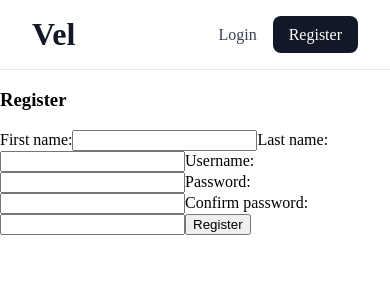
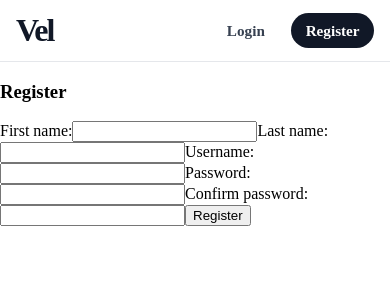
Before and after one commit to veles-rgb/Odin-Book, a React (Vite) app in the folder client/: page /register in a window 390 px wide. Shown: the top 300 px of the page. Built offline with nearby package versions, Linux system fonts and the light colour scheme; no server answers.

Commit message:
Update navbar styles

```diff
--- a/client/src/components/styles/Navbar.module.css
+++ b/client/src/components/styles/Navbar.module.css
@@ -1,16 +1,19 @@
-/* Navbar.module.css */
-
 .header {
     width: 100%;
+    position: sticky;
+    top: 0;
+    z-index: 100;
+
+    background: rgba(255, 255, 255, 0.9);
+    backdrop-filter: blur(10px);
+
     border-bottom: 1px solid #e5e7eb;
-    background-color: #fff;
-    padding: 1rem 0;
 }
 
 .container {
     max-width: 1200px;
     margin: 0 auto;
-    padding: 0 2rem;
+    padding: 0.85rem 2rem;
 
     display: flex;
     justify-content: space-between;
@@ -24,55 +27,124 @@
 
 .logo {
     margin: 0;
+
     font-size: 2rem;
-    font-weight: 700;
+    font-weight: 800;
+    letter-spacing: -0.06em;
+}
+
+.nav {
+    display: flex;
+    align-items: center;
 }
 
 .authLinks {
     display: flex;
-    gap: 1rem;
+    gap: 0.75rem;
     align-items: center;
 }
 
+.loginLink,
+.registerLink,
+.logoutButton {
+    text-decoration: none;
+
+    padding: 0.55rem 0.9rem;
+
+    border-radius: 999px;
+
+    font-weight: 600;
+    font-size: 0.95rem;
+
+    transition:
+        background-color 0.15s ease,
+        color 0.15s ease,
+        transform 0.15s ease;
+}
+
 .loginLink {
-    text-decoration: none;
     color: #374151;
-    font-weight: 500;
+}
+
+.loginLink:hover {
+    background: #f3f4f6;
+    color: #111827;
 }
 
 .registerLink {
-    text-decoration: none;
-    background-color: #111827;
-    color: #fff;
-    padding: 0.6rem 1rem;
-    border-radius: 8px;
-    font-weight: 500;
+    background: #111827;
+    color: white;
+}
+
+.registerLink:hover {
+    background: #1f2937;
+    transform: translateY(-1px);
 }
 
 .userMenu {
     display: flex;
     align-items: center;
-    gap: 1rem;
+    gap: 0.85rem;
+}
+
+.profileLink {
+    display: flex;
+    align-items: center;
+    gap: 0.6rem;
+
+    padding: 0.3rem 0.45rem 0.3rem 0.75rem;
+
+    border-radius: 999px;
+
+    text-decoration: none;
+    color: #111827;
+
+    transition: background-color 0.15s ease;
+}
+
+.profileLink:hover {
+    background: #f3f4f6;
 }
 
 .username {
-    font-weight: 500;
-    color: #111827;
+    font-weight: 600;
+    color: #374151;
 }
 
 .avatar {
-    width: 40px;
-    height: 40px;
+    width: 38px;
+    height: 38px;
+
     border-radius: 50%;
     object-fit: cover;
+
+    border: 2px solid #e5e7eb;
 }
 
 .logoutButton {
     border: none;
-    background-color: #ef4444;
-    color: #fff;
-    padding: 0.6rem 1rem;
-    border-radius: 8px;
-    font-weight: 500;
+
+    background: #fee2e2;
+    color: #b91c1c;
+
     cursor: pointer;
 }
+
+.logoutButton:hover {
+    background: #fecaca;
+    color: #991b1b;
+}
+
+@media (max-width: 600px) {
+    .container {
+        padding: 0.75rem 1rem;
+    }
+
+    .username {
+        display: none;
+    }
+
+    .logoutButton {
+        padding: 0.5rem 0.75rem;
+    }
+}
```
